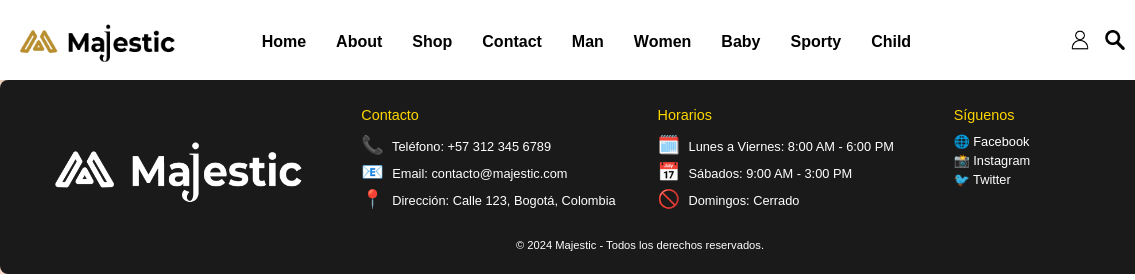
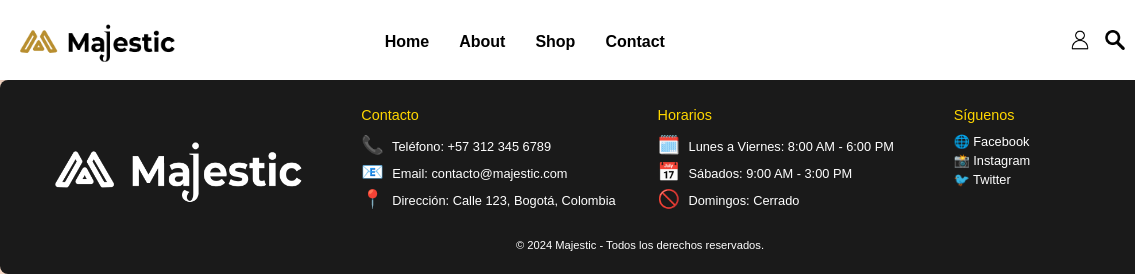
Before and after one commit to GilbertrdzDev/majestic, a website built with Vite: page index.html in a window 1280 px wide. Shown: the full height of the page, 0-1135 px from the left. Built offline with nearby package versions, Linux system fonts and the light colour scheme; files whose address does not match are found by name; what navigo would draw is missing.

Commit message:
Modificacion del HTML y CSS

```diff
--- a/src/navigation.ts
+++ b/src/navigation.ts
@@ -12,11 +12,6 @@ export const navItems: NavItem[] = [
   {name: "About", url: "/about", render: "about"},
   {name: "Shop", url: "/shop", render: "shop"},
   {name: "Contact", url: "/contact", render: "contact"},
-  {name: "Man", url: "/hombre", render: "hombre"},
-  {name: "Women", url: "/mujer", render: "mujer"},
-  {name: "Baby", url: "/bebe", render: "bebe"},
-  {name: "Sporty", url: "/deportiva", render: "deportiva"},
-  {name: "Child", url: "/nino", render: "nino"},
 ];
 
 const app: HTMLElement | null = document.getElementById("app");
--- a/src/style.css
+++ b/src/style.css
@@ -1,7 +1,6 @@
 @tailwind base;
 @tailwind components;
 @tailwind utilities;
-
 /**
   * Custom styles
   */
@@ -24,7 +23,7 @@ header {
   display: flex;
   align-items: center;
   justify-content: space-between;
-  box-shadow: 0 2px 4px rgba(0, 0, 0, 0.1);
+  box-shadow: 0 2px 4px #0000001a;
   /* Sombra sutil */
 }
 
```
